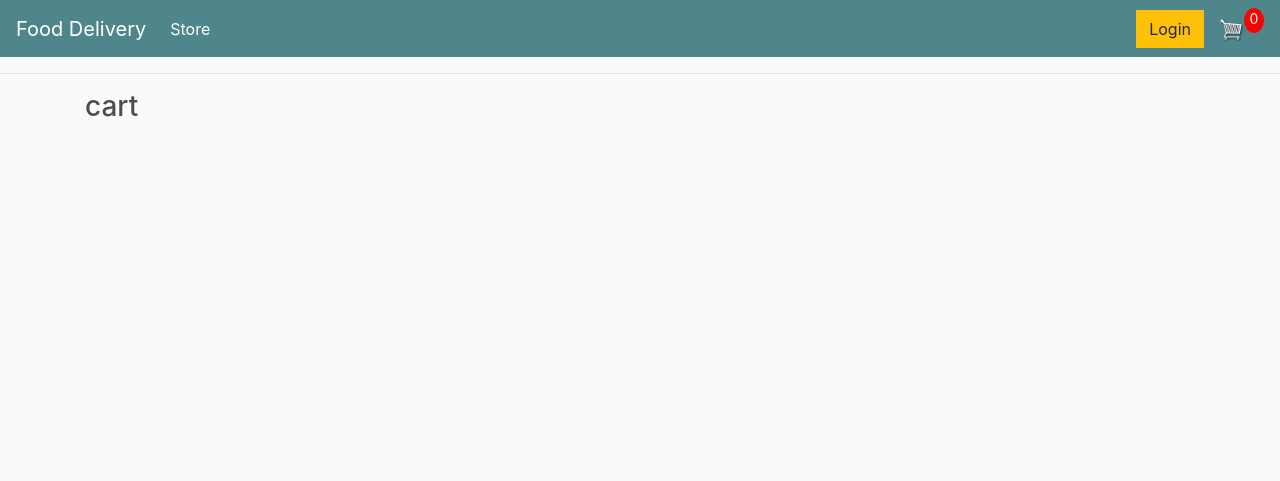
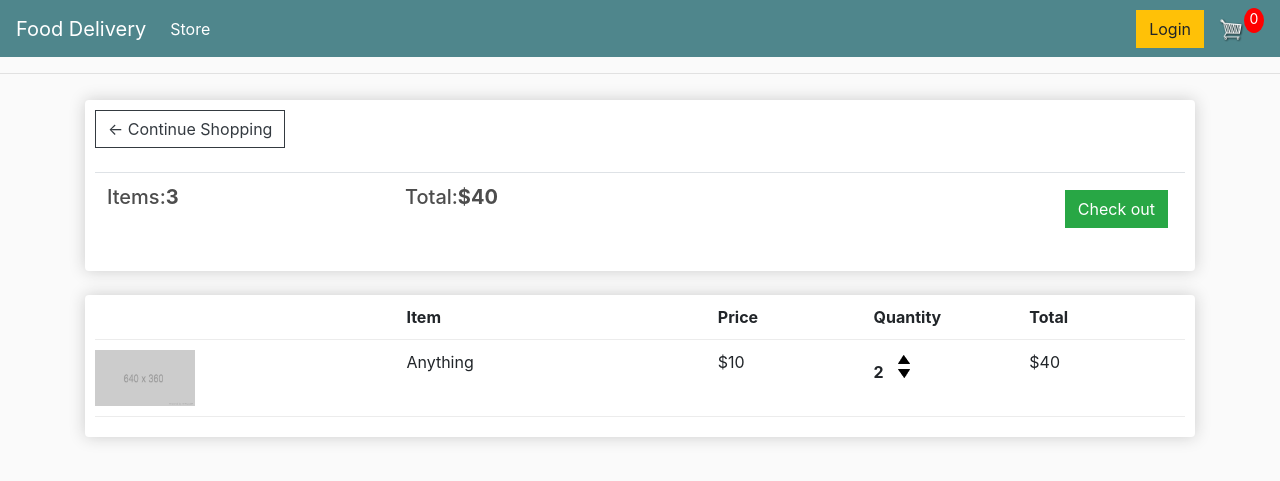
Before and after one commit to waqarkaleemkhan/Food_Delivery, a Django app: page /cart/ in a window 1280 px wide. Shown: the top 481 px of the page. Run offline with Django 3.2, Linux system fonts and the light colour scheme; lists and menus that the app fills with data are empty; some libraries are stand-ins or nearby versions.

Commit message:
front-end design is added for the cart page

```diff
--- a/store/templates/store/cart.html
+++ b/store/templates/store/cart.html
@@ -1,5 +1,47 @@
 {%extends 'store/main.html'%}
 {%load static%}
 {%block content%}
-<h3>cart</h3>
+    <div class="row">
+        <div class="col-lg-12">
+            <div class="box-element">
+                <a class="btn btn-outline-dark" href="{%url 'store'%}">&#x2190; Continue Shopping</a>
+                <br>
+                <br>
+                <table class="table">
+                    <tr>
+                        <th><h5>Items:<strong>3</strong></h5></th>
+                        <th><h5>Total:<strong>$40</strong></h5></th>
+                        <th>
+                            <a style="float: right; margin: 5px;" class="btn btn-success" href="{%url 'checkout'%}">Check out</a>
+                        </th>
+                    </tr>
+                </table>
+            </div>
+
+            <br>
+
+            <div class="box-element">
+                <div class="cart-row">
+                    <div style="flex: 2;"></div>
+                    <div style="flex: 2;"><strong>Item</strong></div>
+                    <div style="flex: 1;"><strong>Price</strong></div>
+                    <div style="flex: 1;"><strong>Quantity</strong></div>
+                    <div style="flex: 1;"><strong>Total</strong></div>
+                </div>
+                <div class="cart-row">
+                    <div style="flex: 2;"><img class="row-image" src="{%static 'images/placeholder.png'%}"></div>
+                    <div style="flex: 2;">Anything</div>
+                    <div style="flex: 1;">$10</div>
+                    <div style="flex: 1;">
+                        <p class="quantity">2</p>
+                        <div class="quantity">
+                            <img class="chg-quantity"src="{%static 'images/arrow-up.png'%}">
+                            <img class="chg-quantity"src="{%static 'images/arrow-down.png'%}">
+                        </div>
+                    </div>
+                    <div style="flex: 1;">$40</div>
+                </div>
+            </div>
+        </div>
+    </div>
 {%endblock content%}
```
